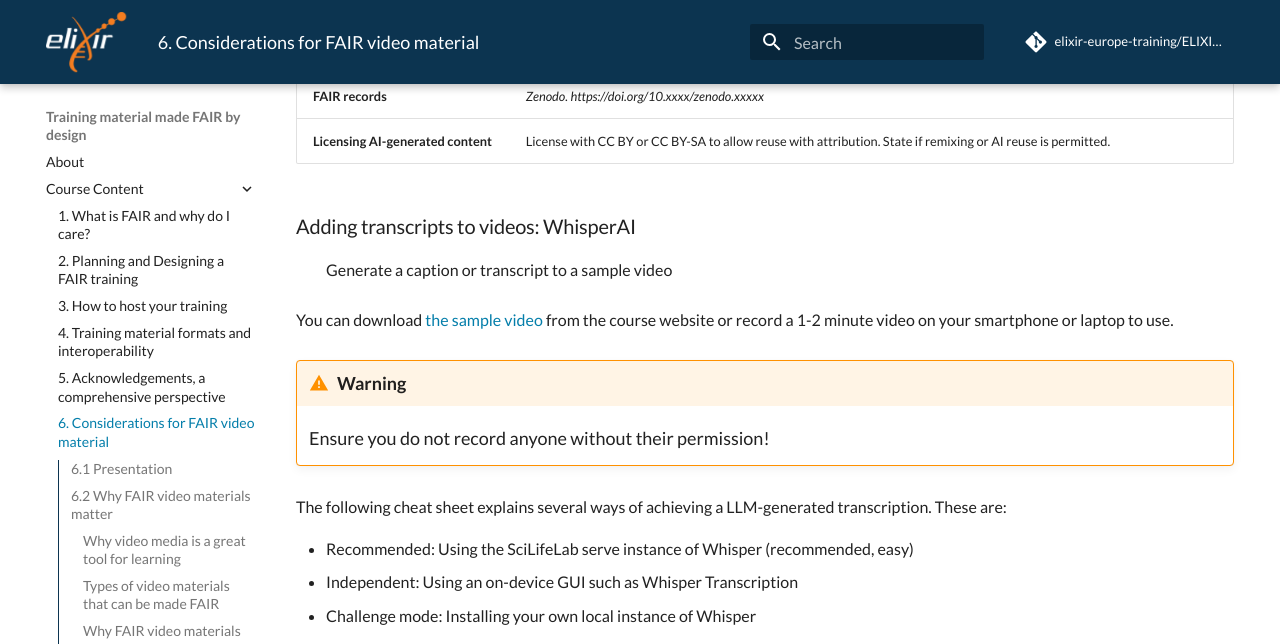
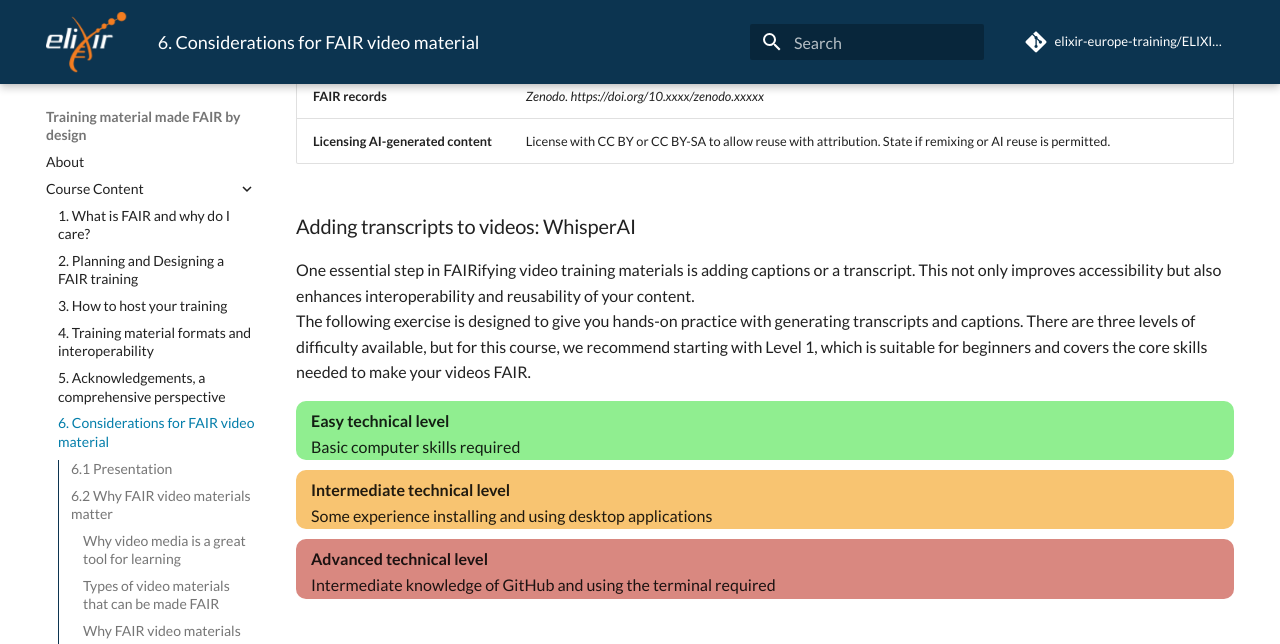
Before and after one commit to elixir-europe-training/ELIXIR-TrP-FAIR-Material-By-Design, an MkDocs documentation site: the page built from docs/chapters/chapter_06.md, in a window 1280 px wide and 1400 px high, scrolled down 5156 px. Shown: the top 644 px of the window. Built offline with MkDocs 1.6.1 and Material for MkDocs 9.7.7, drawn with Linux system fonts in a browser that asks for light colours; comment, search, counter and statistics services are not loaded; the version menu is left out; some of the changed text lies outside the part shown; grey boxes are pictures that could not be loaded.

Commit message:
Added WhisperAI tutorial

```diff
--- a/docs/chapters/chapter_06.md
+++ b/docs/chapters/chapter_06.md
@@ -138,17 +138,57 @@
 
 ### Adding transcripts to videos: WhisperAI
 
-: Generate a caption or transcript to a sample video
+One essential step in FAIRifying video training materials is adding captions or a transcript. This not only improves accessibility but also enhances interoperability and reusability of your content.
+The following exercise is designed to give you hands-on practice with generating transcripts and captions. There are three levels of difficulty available, but for this course, we recommend starting with Level 1, which is suitable for beginners and covers the core skills needed to make your videos FAIR.
+
+<div style="background-color:lightgreen; padding-top:7px; padding-bottom:1px; padding-left:15px; border-radius:10px;margin-bottom:10px;">
+<b>Easy technical level</b><br>
+Basic computer skills required
+</div>
+
+<div style="background-color:#F8C471; padding-top:7px; padding-bottom:1px; padding-left:15px; border-radius:10px;margin-bottom:10px;">
+<b>Intermediate technical level</b><br>
+Some experience installing and using desktop applications
+</div>
+
+<div style="background-color:#D98880; padding-top:7px; padding-bottom:1px; padding-left:15px; border-radius:10px;margin-bottom:10px;">
+<b>Advanced technical level</b><br>
+Intermediate knowledge of GitHub and using the terminal required
+</div>
+<br>
 
 You can download [the sample video](https://drive.google.com/file/d/1TdwvG0R5_UGFCE9jAOZXjloCoVk1dfoz/view?usp=sharing) from the course website or record a 1-2 minute video on your smartphone or laptop to use.
 !!! warning
     Ensure you do not record anyone without their permission!
 
-The following cheat sheet explains several ways of achieving a LLM-generated transcription. These are:
 
-- Recommended: Using the SciLifeLab serve instance of Whisper (recommended, easy)
-- Independent: Using an on-device GUI such as Whisper Transcription
-- Challenge mode: Installing your own local instance of Whisper
+!!! note "Using the SciLifeLab serve instance of Whisper (easy)"
+
+     1. Go to https://whisper-ai.serve.scilifelab.se
+     2. Upload your video file
+     3. Select the desired output format(s):
+          .txt for a plain transcript
+          .srt for caption files
+     6. Submit the file for processing
+     7. When transcription is complete, your output files will automatically download to your computer
+
+!!! note "Using an on-device GUI such as Whisper Transcription (Intermediate)"
+
+     1. Download the Whisper Transcription app (developed by Good Snooze) from the Mac App Store
+     2. In the app, download the Small Whisper model for faster performance
+     3. Open your video or audio file in the app to start transcription
+     4. Once completed, export the results as:
+          .srt for captions, or
+          .txt for transcript text
+
+!!! note "Installing your own local instance of Whisper (Advanced)"
+
+     1. Install Whisper directly from GitHub: `pip install -U openai-whisper`, or from the repository at [https://github.com/openai/whisper](https://github.com/openai/whisper)
+     2. Install ffmpeg if not already available:
+          macOS: `brew install ffmpeg`
+          Windows: `choco install ffmpeg`
+
+
 
 <iframe src="https://docs.google.com/presentation/d/1OjEQHg0TWgYtGGp5-zHduaTLLki6MXZ9/preview" width="640" height="360" allow="autoplay"></iframe>
 
```
